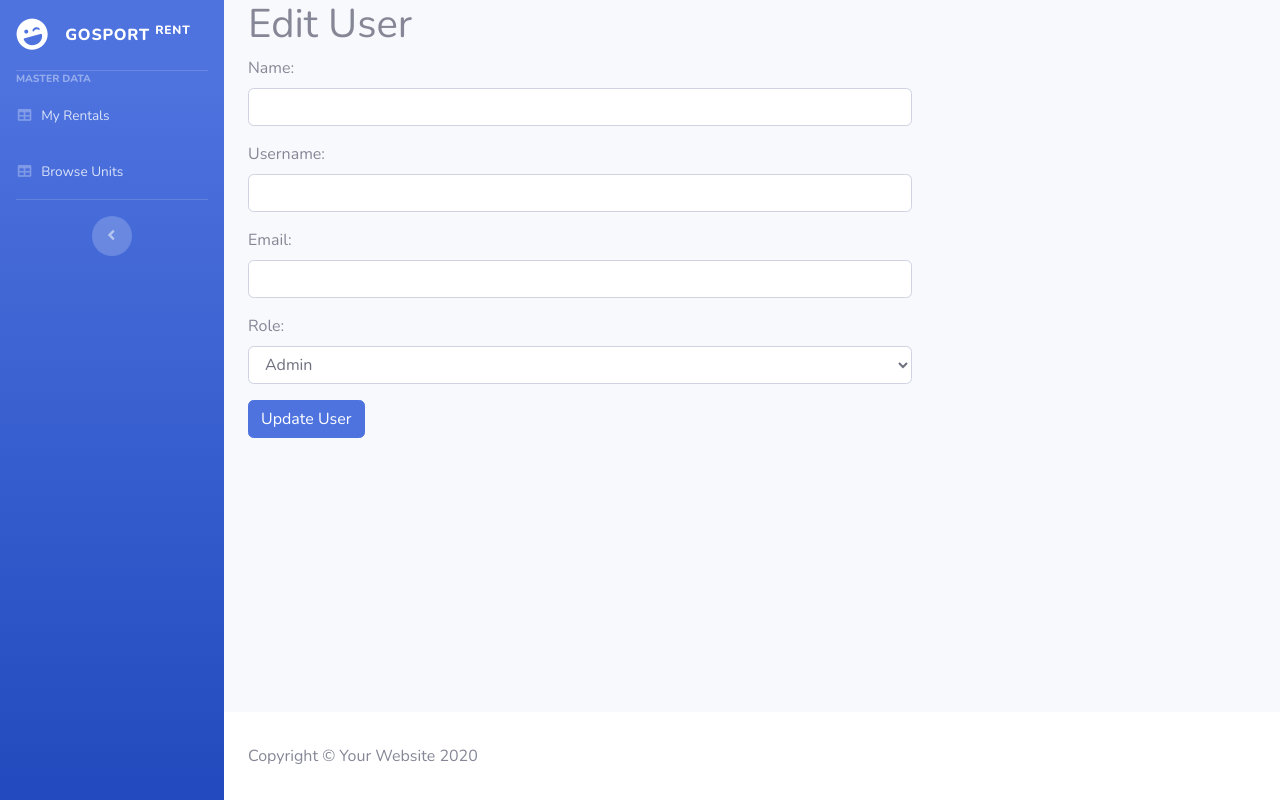
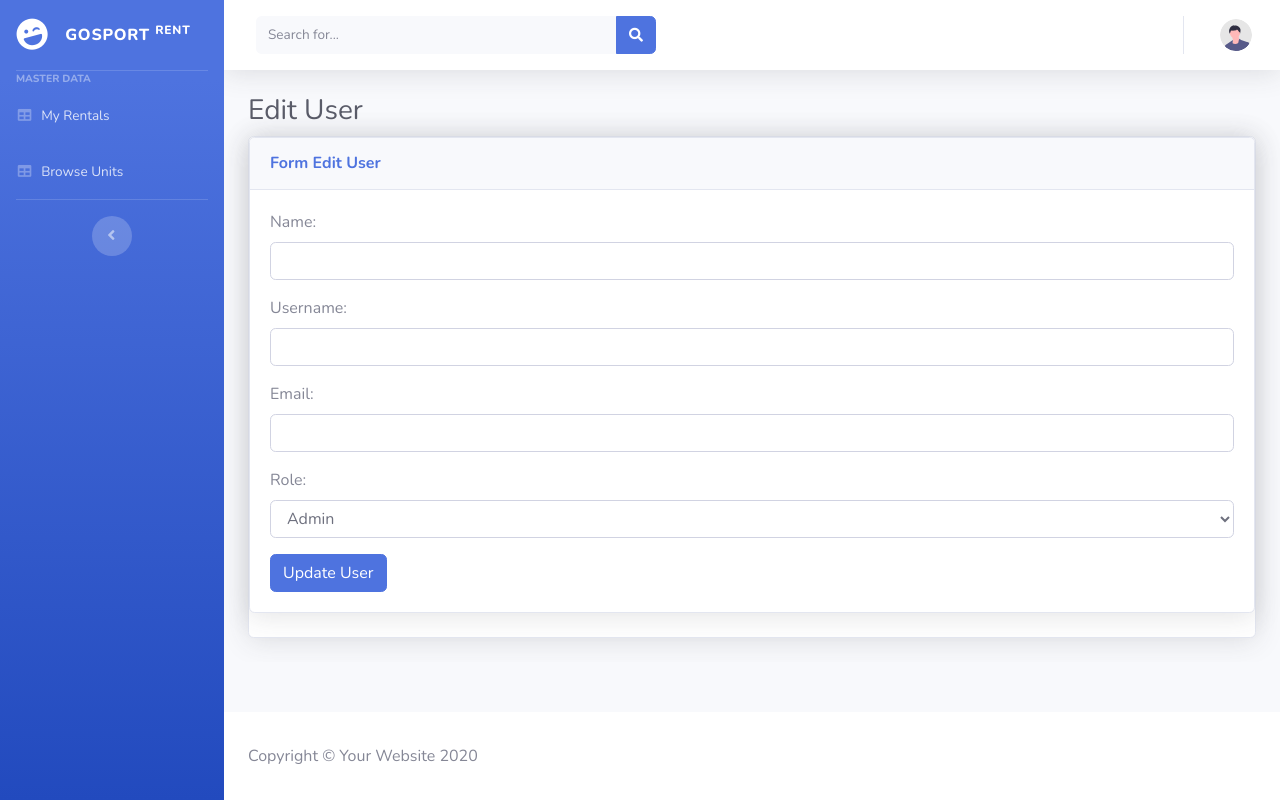
Before and after one commit to JstGrizz/GoSportRent, a CodeIgniter 4 app: the page made by app/Views/admin/edit_user.php in a window 1280 px wide. Run offline with PHP 8.4 and a stand-in for CodeIgniter, Linux system fonts and the light colour scheme; the template is opened without the code that fills it, so the values that code supplies are empty; some libraries are stand-ins or nearby versions.

Commit message:
Update Edit User

```diff
--- a/app/Views/admin/edit_user.php
+++ b/app/Views/admin/edit_user.php
@@ -1,10 +1,30 @@
 <?= $this->extend('template/admin_layout'); ?>
 
 <?= $this->section('content'); ?>
+<!-- Content Wrapper -->
+<div id="content-wrapper" class="d-flex flex-column">
+
+    <!-- Main Content -->
+    <div id="content">
+
+        <?= view('template/topbar'); ?>
+
+        <!-- Begin Page Content -->
         <div class="container-fluid">
-    <h1>Edit User</h1>
+
+            <h1 class="h3 mb-2 text-gray-800">Edit User</h1>
             <div class="row">
-        <div class="col-md-8">
+                <div class="col-lg-6">
+
+                </div>
+            </div>
+            <div class="card shadow mb-4">
+                <!-- Basic Card Example -->
+                <div class="card shadow mb-4">
+                    <div class="card-header py-3">
+                        <h6 class="m-0 font-weight-bold text-primary">Form Edit User</h6>
+                    </div>
+                    <div class="card-body">
                         <form action="<?= base_url('admin/update_user/' . $user['id']); ?>" method="post">
                             <div class="form-group">
                                 <label for="name">Name:</label>
@@ -14,8 +34,8 @@
 
                             <div class="form-group">
                                 <label for="username">Username:</label>
-                    <input type="text" name="username" id="username" value="<?= $user['username']; ?>" required
-                        class="form-control">
+                                <input type="text" name="username" id="username" value="<?= $user['username']; ?>"
+                                    required class="form-control">
                             </div>
 
                             <div class="form-group">
@@ -27,14 +47,23 @@
                             <div class="form-group">
                                 <label for="role">Role:</label>
                                 <select name="role" id="role" class="form-control">
-                        <option value="admin" <?= $user['role'] === 'admin' ? 'selected' : ''; ?>>Admin</option>
-                        <option value="user" <?= $user['role'] === 'user' ? 'selected' : ''; ?>>User</option>
+                                    <option value="admin" <?= $user['role'] === 'admin' ? 'selected' : ''; ?>>Admin
+                                    </option>
+                                    <option value="user" <?= $user['role'] === 'user' ? 'selected' : ''; ?>>User
+                                    </option>
                                 </select>
                             </div>
-
                             <button type="submit" class="btn btn-primary">Update User</button>
                         </form>
                     </div>
                 </div>
             </div>
+        </div>
+        <!-- /.container-fluid -->
+
+    </div>
+    <!-- End of Main Content -->
+
+</div>
+<!-- End of Content Wrapper -->
 <?= $this->endSection(); ?>
--- a/app/Views/admin/users.php
+++ b/app/Views/admin/users.php
@@ -19,6 +19,7 @@
                 </div>
                 <div class="card-body">
                     <div class="table-responsive">
+                        <a href="<?= base_url('admin/add_user'); ?>" class="btn btn-primary">Delete</a>
                         <table class="table table-bordered" id="dataTable" width="100%" cellspacing="0"
                             style="text-align: center;">
                             <thead>
```
Lines whose indentation alone changed are shown as unchanged.
